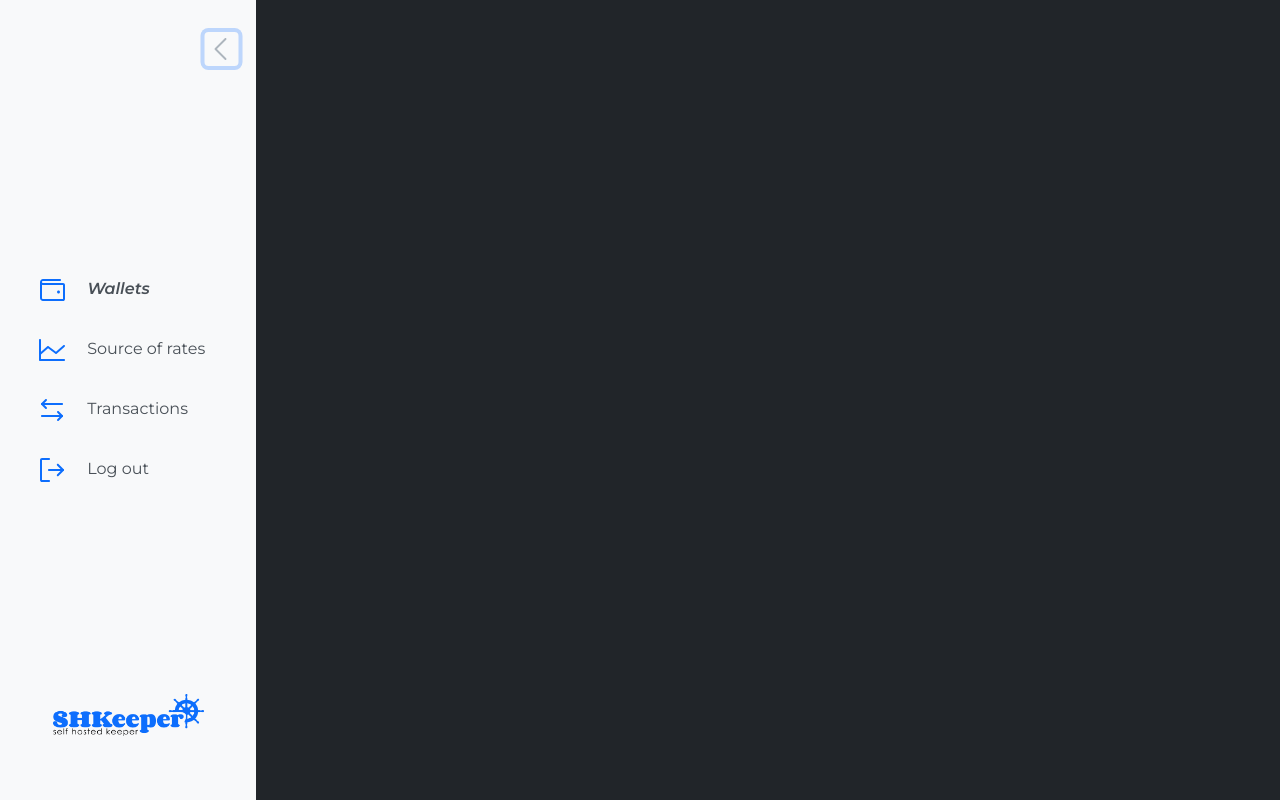
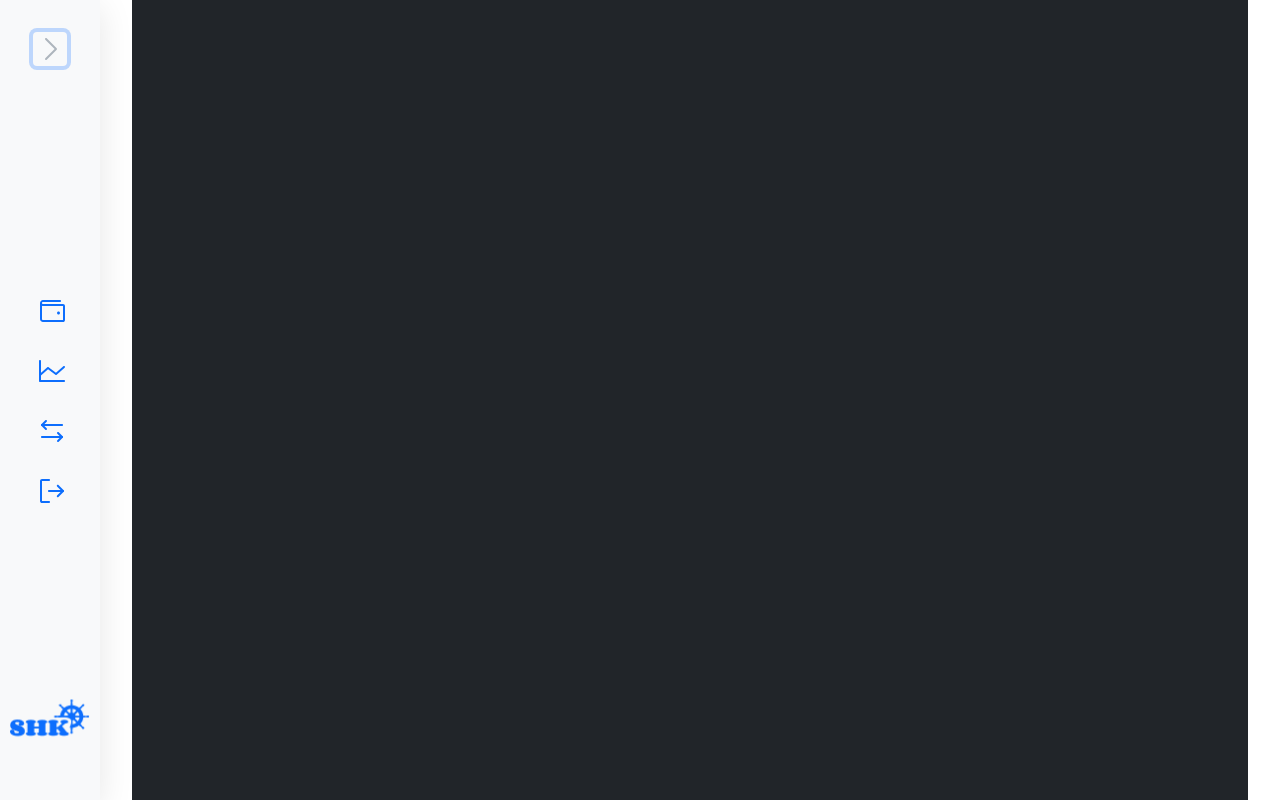
Before and after one commit to easy957/vsys-wallet, a plain HTML site: page wallets.html in a window 1280 px wide. Both pictures are taken after a click on the button 221 px from the left and 49 px from the top of the page. Drawn offline with nearby package versions, Linux system fonts and the light colour scheme.

Commit message:
aside menu ready

```diff
--- /dev/null
+++ b/js/mobile-menu.js
@@ -0,0 +1,18 @@
+(() => {
+  const menuBtnRef = document.querySelector("[data-menu-button]");
+  const siteWrapper = document.querySelector("[data-site-wrapper]")
+  const mobileMenuRef = document.querySelector("[data-menu]");
+  const mobileBtnClose = document.querySelector("[data-menu-close]");
+
+    menuBtnRef.addEventListener("click", () => {
+      mobileMenuRef.classList.toggle("is-open");
+      siteWrapper.classList.toggle("menu-open");
+
+    })
+
+    mobileBtnClose.addEventListener('click', () => {
+      mobileMenuRef.classList.toggle("is-open");
+      siteWrapper.classList.toggle("menu-open");
+
+    });
+  })()
--- /dev/null
+++ b/scss/components/_side-menu.scss
@@ -0,0 +1,107 @@
+.side-menu {
+  width: 100px;
+  padding: 32px 0 64px;
+  background-color: var(--secondary-bcg-color-grey01);
+  box-shadow: 0px 8px 32px rgba(0, 0, 0, 0.1);
+  transition: width 250ms linear;
+
+  &.is-open {
+    width: 256px;
+
+    .nav-label {
+      position: absolute;
+      opacity: 1;
+      transform: translateX(0%) scale(1);
+    }
+
+    .arrow-button {
+      transform: translateX(225%);
+    }
+
+    .menu-logo-big {
+      opacity: 1;
+    }
+
+    .menu-logo-small {
+      opacity: 0;
+    }
+  }
+}
+
+.arrow-button-wrapper {
+  position: relative;
+}
+
+.arrow-button {
+  position: relative;
+  top: 0;
+  left: 50%;
+  transform: scaleX(-1) translateX(50%);
+  transition: transform 250ms linear;
+  padding: 0;
+}
+
+.arrow {
+  fill: var(--input-placeholder-color-grey05);
+}
+
+.nav-list {
+  padding: 0 36px 0;
+  margin-bottom: 0;
+
+  .nav-item {
+    &:not(:last-child) {
+      margin-bottom: 28px;
+    }
+  }
+
+  .nav-link {
+    position: relative;
+    padding: 0;
+    color: var(--main-text-color-grey07);
+    font-size: 16px;
+
+    &.nav-link--active {
+      font-style: italic;
+      font-weight: 600;
+    }
+  }
+
+  .nav-label {
+    position: absolute;
+    top: 4px;
+    display: inline-block;
+    white-space: nowrap;
+    opacity: 0;
+    transform: translateX(-50%) scale(0.7);
+    transition: transform 250ms linear, opacity 100ms linear;
+  }
+
+  .nav-icon {
+    z-index: 100;
+    position: relative;
+    display: inline-block;
+    fill: var(--accent-color);
+    margin-right: 15px;
+  }
+}
+
+.logo-thumb {
+  position: relative;
+}
+
+.menu-logo {
+  position: absolute;
+  top: -100%;
+  left: 50%;
+  transform: translate(-50%, -100%);
+  transition-delay: 100ms;
+}
+
+.menu-logo-big {
+  opacity: 0;
+}
+
+.menu-logo-small {
+  opacity: 1;
+}
--- a/scss/layouts/_wallets.scss
+++ b/scss/layouts/_wallets.scss
@@ -1,50 +1,3 @@
 .wallets-container {
   height: 100vh;
 }
-
-.side-menu {
-  padding: 32px 0 64px;
-  width: 256px;
-  background-color: var(--secondary-bcg-color-grey01);
-}
-
-.arrow-button-wrapper {
-  position: relative;
-}
-
-.arrow-button {
-  position: relative;
-  top: 0;
-  left: 50%;
-  transform: translateX(225%);
-  padding: 0;
-}
-
-.arrow {
-  fill: var(--input-placeholder-color-grey05);
-}
-
-.nav-list {
-  padding: 0 36px 0;
-  margin-bottom: 0;
-
-  .nav-item:not(:last-child) {
-    margin-bottom: 28px;
-  }
-
-  .nav-link {
-    padding: 0;
-    color: var(--main-text-color-grey07);
-    font-size: 16px;
-
-    &.nav-link--active {
-      font-style: italic;
-      font-weight: 600;
-    }
-  }
-
-  .nav-icon {
-    fill: var(--accent-color);
-    margin-right: 15px;
-  }
-}
--- a/scss/main.scss
+++ b/scss/main.scss
@@ -1,5 +1,6 @@
 @import "base/reset";
 @import "utils/variables";
 
+@import "components/side-menu";
 @import "layouts/login";
 @import "layouts/wallets";
--- a/wallets.html
+++ b/wallets.html
@@ -21,9 +21,12 @@
   </head>
   <body>
     <div class="d-flex">
-      <aside class="side-menu d-flex flex-column justify-content-between">
+      <aside
+        data-menu
+        class="side-menu is-open d-flex flex-column justify-content-between"
+      >
         <div class="arrow-button-wrapper w-100">
-          <button type="button" class="arrow-button btn">
+          <button data-menu-button type="button" class="arrow-button btn">
             <svg width="32" height="32" class="arrow">
               <use href="images/icons.svg#menu-arrow"></use>
             </svg>
@@ -36,7 +39,7 @@
                 <svg height="32" width="32" class="nav-icon">
                   <use href="images/icons.svg#menu-wallets"></use>
                 </svg>
-                Wallets
+                <span class="nav-label">Wallets</span>
               </a>
             </li>
             <li class="nav-item">
@@ -44,7 +47,7 @@
                 <svg height="32" width="32" class="nav-icon">
                   <use href="images/icons.svg#menu-source-rates"></use>
                 </svg>
-                Source of rates
+                <span class="nav-label">Source of rates</span>
               </a>
             </li>
             <li class="nav-item">
@@ -52,7 +55,7 @@
                 <svg height="32" width="32" class="nav-icon">
                   <use href="images/icons.svg#menu-transactions"></use>
                 </svg>
-                Transactions
+                <span class="nav-label">Transactions</span>
               </a>
             </li>
             <li class="nav-item">
@@ -60,24 +63,33 @@
                 <svg height="32" width="32" class="nav-icon">
                   <use href="images/icons.svg#menu-logout"></use>
                 </svg>
-                Log out
+                <span class="nav-label">Log out</span>
               </a>
             </li>
           </ul>
         </nav>
-        <img
-          class="menu-logo align-self-center"
-          width="151"
-          src="./images/vsys-logo.png"
-          alt=""
-        />
+        <div class="logo-thumb">
+          <img
+            class="menu-logo-big menu-logo align-self-center"
+            width="151"
+            src="./images/vsys-logo.png"
+            alt=""
+          />
+          <img
+            class="menu-logo-small menu-logo align-self-center"
+            width="80"
+            src="./images/vsys-logo-small.png"
+            alt=""
+          />
+        </div>
       </aside>
-      <div class="flex-grow-1 wallets-container">
+      <div class="container w-auto flex-grow-1 wallets-container">
         <div class="h-100">
           <div class="h-100 bg-dark"></div>
         </div>
       </div>
     </div>
+    <script src="./js/mobile-menu.js"></script>
     <script
       src="https://cdn.jsdelivr.net/npm/bootstrap@5.0.1/dist/js/bootstrap.bundle.min.js"
       integrity="sha384-gtEjrD/SeCtmISkJkNUaaKMoLD0//ElJ19smozuHV6z3Iehds+3Ulb9Bn9Plx0x4"
```
Also changed, not shown: css/main.css, css/main.min.css, scss/base/_reset.scss (indentation only), 2 other files.
